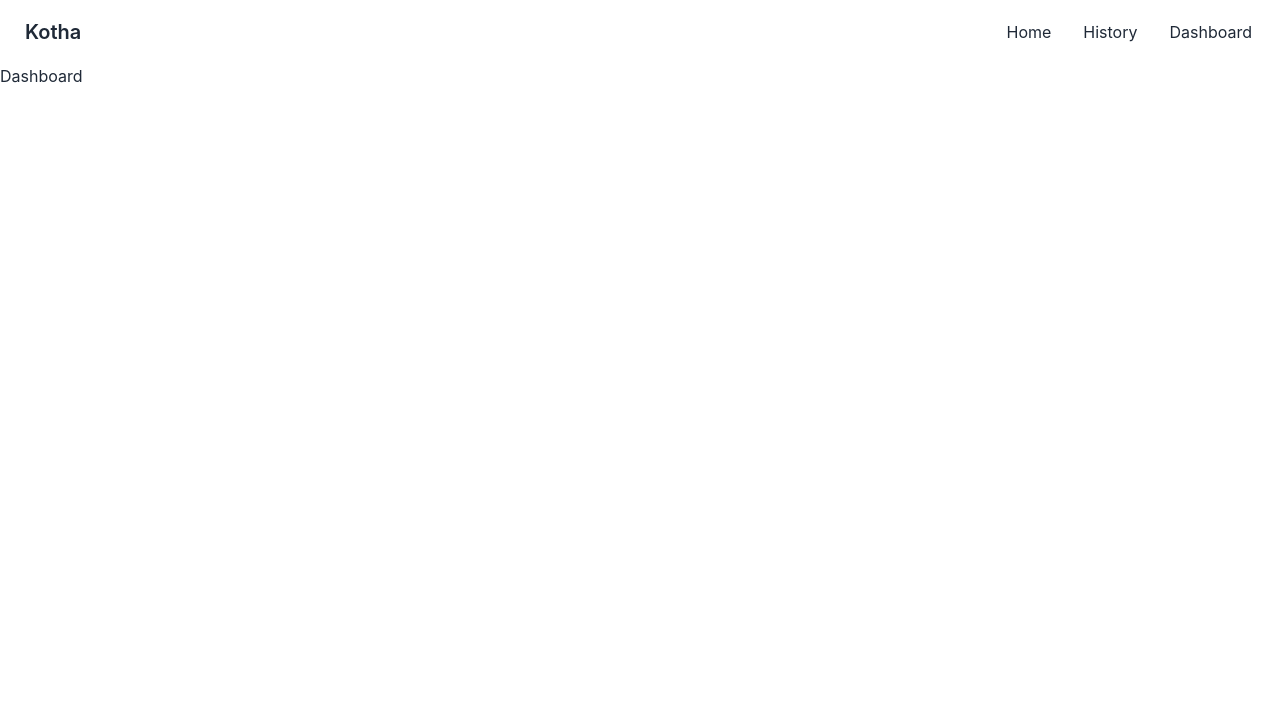
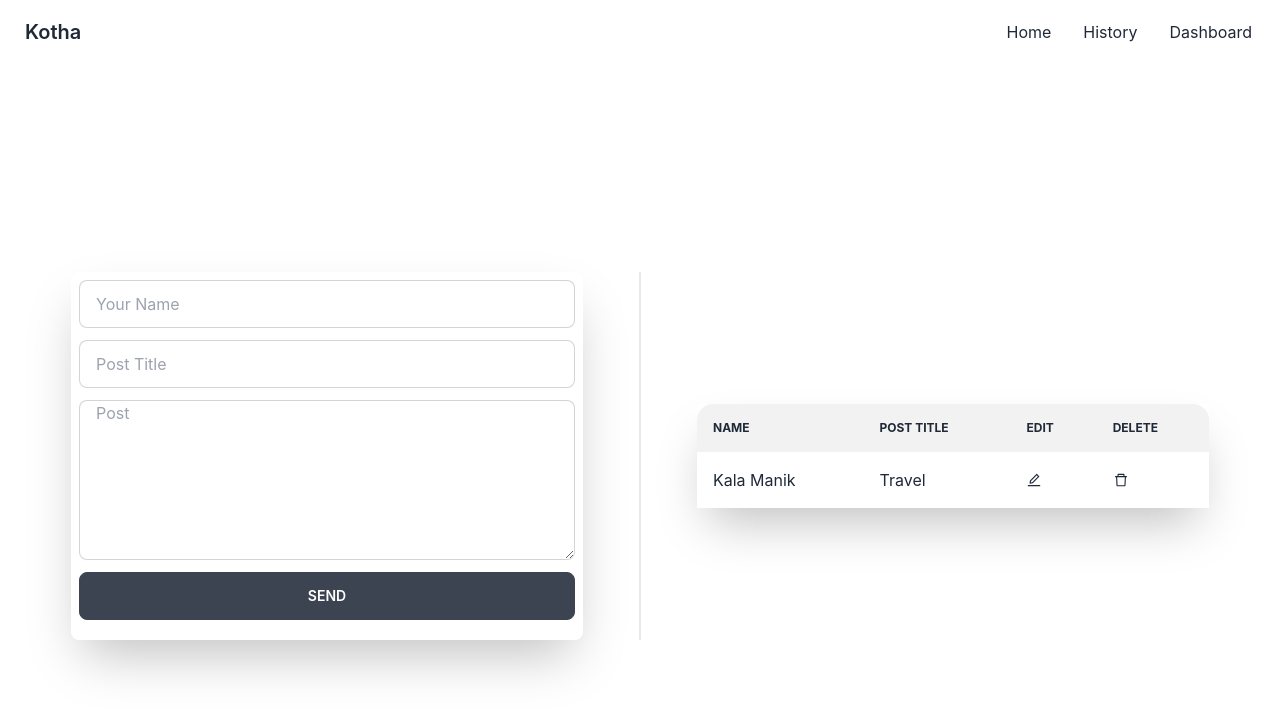
Before and after one commit to zhSHUVO/kotha-client, a React (Create React App) app: page /dashboard in a window 1280 px wide. Shown: the top 714 px of the page. Built offline with nearby package versions, Linux system fonts and the light colour scheme.

Commit message:
ui done with static data

```diff
--- a/package.json
+++ b/package.json
@@ -9,6 +9,7 @@
     "daisyui": "^2.43.0",
     "react": "^18.2.0",
     "react-dom": "^18.2.0",
+    "react-hook-form": "^7.40.0",
     "react-router-dom": "^6.4.5",
     "react-scripts": "5.0.1",
     "web-vitals": "^2.1.4"
--- /dev/null
+++ b/src/layout/BlogPost.js
@@ -0,0 +1,64 @@
+import React from "react";
+
+const BlogPost = () => {
+    return (
+        <div className="flex flex-col items-center">
+            <div class="m-8 p-5 w-9/12 rounded-lg bg-base-200">
+                <div class="hero-content flex-col lg:flex-row-reverse">
+                    <div>
+                        <h1 class="text-5xl font-bold">alizée</h1>
+                        <small>by "alizée"</small>
+                        <p class="py-6">
+                            Curabitur gravida nisi at nibh. In hac habitasse
+                            platea dictumst. Aliquam augue quam, sollicitudin
+                            vitae, consectetuer eget, rutrum at, lorem.
+                            Curabitur gravida nisi at nibh. In hac habitasse
+                            platea dictumst. Aliquam augue quam, sollicitudin
+                            vitae, consectetuer eget, rutrum at, lorem.
+                            Curabitur gravida nisi at nibh. In hac habitasse
+                            platea dictumst. Aliquam augue quam, sollicitudin
+                            vitae, consectetuer eget, rutrum at, lorem.
+                        </p>
+                        <div className="flex flex-row">
+                            <p>Tags: </p>
+                            <div>
+                                <span class="badge ml-2 mr-2">Badge</span>
+                                <span class="badge ml-2 mr-2">Badge</span>
+                                <span class="badge ml-2 mr-2">Badge</span>
+                            </div>
+                        </div>
+                    </div>
+                </div>
+            </div>
+            <div class="m-8 p-5 w-9/12 rounded-lg bg-base-200">
+                <div class="hero-content flex-col lg:flex-row-reverse">
+                    <div>
+                        <h1 class="text-5xl font-bold">alizée</h1>
+                        <small>by "alizée"</small>
+                        <p class="py-6">
+                            Curabitur gravida nisi at nibh. In hac habitasse
+                            platea dictumst. Aliquam augue quam, sollicitudin
+                            vitae, consectetuer eget, rutrum at, lorem.
+                            Curabitur gravida nisi at nibh. In hac habitasse
+                            platea dictumst. Aliquam augue quam, sollicitudin
+                            vitae, consectetuer eget, rutrum at, lorem.
+                            Curabitur gravida nisi at nibh. In hac habitasse
+                            platea dictumst. Aliquam augue quam, sollicitudin
+                            vitae, consectetuer eget, rutrum at, lorem.
+                        </p>
+                        <div className="flex flex-row">
+                            <p>Tags: </p>
+                            <div>
+                                <span class="badge ml-2 mr-2">Badge</span>
+                                <span class="badge ml-2 mr-2">Badge</span>
+                                <span class="badge ml-2 mr-2">Badge</span>
+                            </div>
+                        </div>
+                    </div>
+                </div>
+            </div>
+        </div>
+    );
+};
+
+export default BlogPost;
--- /dev/null
+++ b/src/layout/BlogPostForm.js
@@ -0,0 +1,78 @@
+import React from "react";
+import { useForm } from "react-hook-form";
+
+const BlogPostForm = () => {
+    const {
+        register,
+        handleSubmit,
+        formState: { errors },
+    } = useForm();
+
+    const onSubmit = (data) => {
+        console.log(data);
+    };
+    return (
+        <div className="flex flex-col lg:flex-row justify-center items-center">
+            <form
+                onSubmit={handleSubmit(onSubmit)}
+                className="flex flex-col w-full"
+            >
+                <div className="indicator w-full">
+                    <input
+                        placeholder="Your Name"
+                        className="mb-3 input input-bordered w-full"
+                        type="text"
+                        {...register("name", {
+                            required: {
+                                value: true,
+                            },
+                        })}
+                    />
+                    {errors.name && (
+                        <span className="indicator-item badge">Required</span>
+                    )}
+                </div>
+
+                <div className="indicator w-full">
+                    <input
+                        placeholder="Post Title"
+                        className="mb-3 input input-bordered w-full"
+                        type="text"
+                        {...register("title", {
+                            required: {
+                                value: true,
+                            },
+                        })}
+                    />
+                    {errors.title && (
+                        <span className="indicator-item badge">Required</span>
+                    )}
+                </div>
+
+                <div className="indicator w-full">
+                    <textarea
+                        placeholder="Post"
+                        className="mb-3 input input-bordered w-full h-40"
+                        type="text-area"
+                        {...register("post", {
+                            required: {
+                                value: true,
+                            },
+                        })}
+                    />
+                    {errors.post && (
+                        <span className="indicator-item badge">Required</span>
+                    )}
+                </div>
+
+                <input
+                    value={"send"}
+                    className="mb-3 btn btn-dark"
+                    type="submit"
+                />
+            </form>
+        </div>
+    );
+};
+
+export default BlogPostForm;
--- /dev/null
+++ b/src/layout/DashboardTable.js
@@ -0,0 +1,52 @@
+import React from "react";
+
+const DashboardTable = () => {
+    return (
+        <div className="">
+            <table className="table w-full ">
+                <thead>
+                    <tr>
+                        <th>Name</th>
+                        <th>Post title</th>
+                        <th>Edit</th>
+                        <th>Delete</th>
+                    </tr>
+                </thead>
+                <tbody>
+                    <tr>
+                        <td>Kala Manik</td>
+                        <td>Travel</td>
+                        <td>
+                            <svg
+                                stroke="currentColor"
+                                fill="currentColor"
+                                strokeWidth="0"
+                                viewBox="0 0 1024 1024"
+                                height="1em"
+                                width="1em"
+                                xmlns="http://www.w3.org/2000/svg"
+                            >
+                                <path d="M257.7 752c2 0 4-.2 6-.5L431.9 722c2-.4 3.9-1.3 5.3-2.8l423.9-423.9a9.96 9.96 0 0 0 0-14.1L694.9 114.9c-1.9-1.9-4.4-2.9-7.1-2.9s-5.2 1-7.1 2.9L256.8 538.8c-1.5 1.5-2.4 3.3-2.8 5.3l-29.5 168.2a33.5 33.5 0 0 0 9.4 29.8c6.6 6.4 14.9 9.9 23.8 9.9zm67.4-174.4L687.8 215l73.3 73.3-362.7 362.6-88.9 15.7 15.6-89zM880 836H144c-17.7 0-32 14.3-32 32v36c0 4.4 3.6 8 8 8h784c4.4 0 8-3.6 8-8v-36c0-17.7-14.3-32-32-32z"></path>
+                            </svg>
+                        </td>
+                        <td>
+                            <svg
+                                stroke="currentColor"
+                                fill="currentColor"
+                                strokeWidth="0"
+                                viewBox="0 0 1024 1024"
+                                height="1em"
+                                width="1em"
+                                xmlns="http://www.w3.org/2000/svg"
+                            >
+                                <path d="M360 184h-8c4.4 0 8-3.6 8-8v8h304v-8c0 4.4 3.6 8 8 8h-8v72h72v-80c0-35.3-28.7-64-64-64H352c-35.3 0-64 28.7-64 64v80h72v-72zm504 72H160c-17.7 0-32 14.3-32 32v32c0 4.4 3.6 8 8 8h60.4l24.7 523c1.6 34.1 29.8 61 63.9 61h454c34.2 0 62.3-26.8 63.9-61l24.7-523H888c4.4 0 8-3.6 8-8v-32c0-17.7-14.3-32-32-32zM731.3 840H292.7l-24.2-512h487l-24.2 512z"></path>
+                            </svg>
+                        </td>
+                    </tr>
+                </tbody>
+            </table>
+        </div>
+    );
+};
+
+export default DashboardTable;
--- a/src/pages/Dashboard.js
+++ b/src/pages/Dashboard.js
@@ -1,9 +1,21 @@
-import React from 'react';
+import React from "react";
+import BlogPostForm from "../layout/BlogPostForm";
+import DashboardTable from "../layout/DashboardTable";
 
 const Dashboard = () => {
     return (
         <div>
-            <h1>Dashboard</h1>
+            <div className="mt-48 flex flex-col items-center">
+                <div className="hero-content flex-col lg:flex-row-reverse">
+                    <div className="flex-shrink-0 w-full max-w-lg shadow-2xl">
+                        <DashboardTable></DashboardTable>
+                    </div>
+                    <div class="divider divider-horizontal mr-10 ml-10"></div>
+                    <div className=" flex-shrink-0 w-full max-w-lg shadow-2xl p-2 rounded-lg ">
+                        <BlogPostForm></BlogPostForm>
+                    </div>
+                </div>
+            </div>
         </div>
     );
 };
--- a/src/pages/History.js
+++ b/src/pages/History.js
@@ -1,9 +1,9 @@
-import React from 'react';
+import React from "react";
 
 const History = () => {
     return (
-        <div>
-            <h1>History</h1>
+        <div className="mt-20">
+            <h1>Reading History</h1>
         </div>
     );
 };
--- a/src/pages/Home.js
+++ b/src/pages/Home.js
@@ -1,9 +1,10 @@
 import React from "react";
+import BlogPost from "../layout/BlogPost";
 
 const Home = () => {
     return (
-        <div>
-            <h1>Kotha</h1>
+        <div className="mt-20">
+            <BlogPost></BlogPost>
         </div>
     );
 };
```
Also changed, not shown: 1 other file (tests, documents, lock files or other folders).
